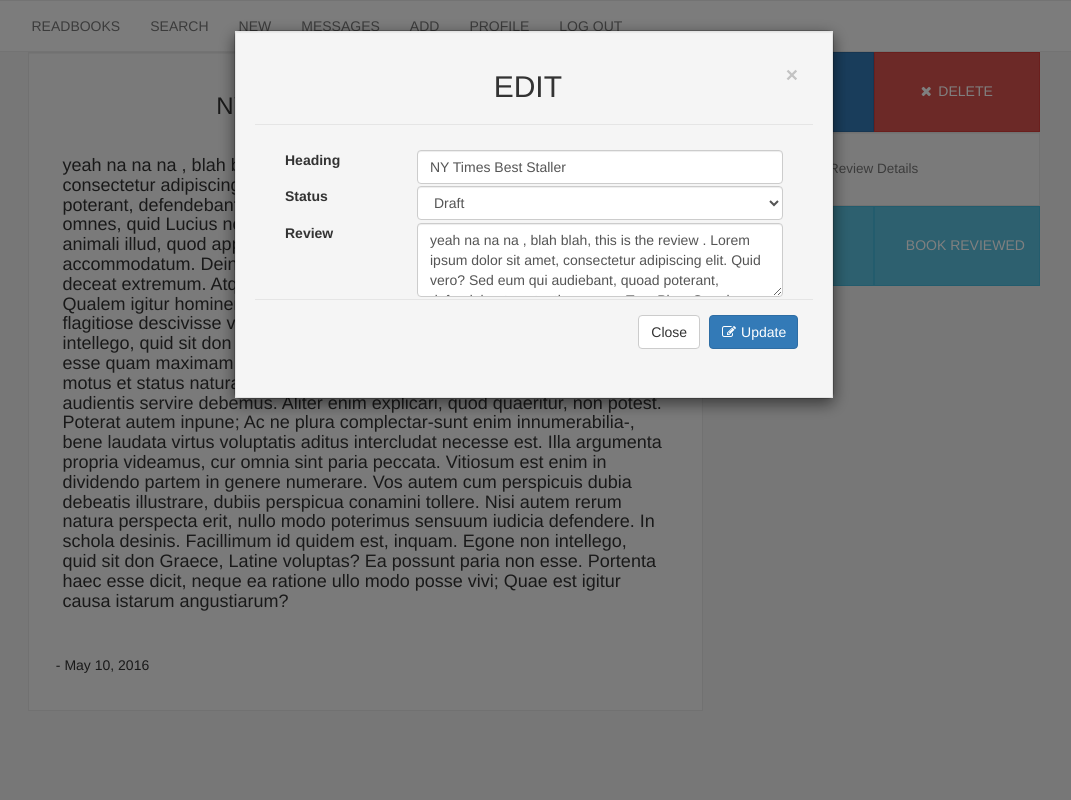
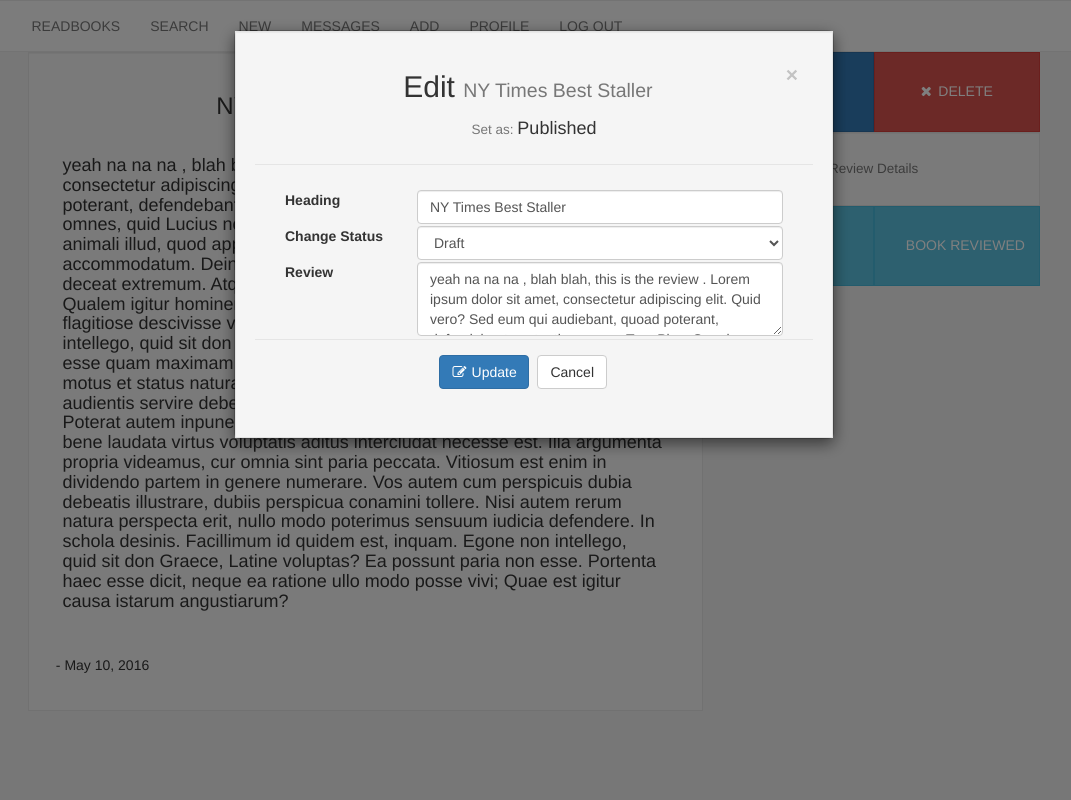
Before and after one commit to bluescorpx93/django-readbooks, a Django app: page /readbooks/review/1/ in a window 1280 px wide, after a click on "EDIT". Shown: the whole page, without its empty margins (106-1177 px from the left). Run offline with Django 3.2, Linux system fonts and the light colour scheme; a user stored in the database is signed in; data comes from the database, SQL or seed files in the repository; parts of the project's set-up code (start-up, migrations or seed data) failed here and were passed over; some libraries are stand-ins or nearby versions.

Commit message:
:review dedit, delete design changged, reviews canbe deleted

```diff
--- a/mysite/mysite/urls.py
+++ b/mysite/mysite/urls.py
@@ -3,12 +3,13 @@ from django.contrib import admin
 from django.conf import settings
 from django.conf.urls.static import static
 from django.contrib.staticfiles.urls import staticfiles_urlpatterns
-
+from django import views
 from readbooks import urls
 
 urlpatterns = [
 	url(r'^readbooks/admin/',  include(admin.site.urls),   name='admin_url'),
 	url(r'^readbooks/',    include(urls)),
+	url(r'^media/(?P<path>.*)$', views.static.serve, static(settings.MEDIA_URL, document_root=settings.MEDIA_ROOT)  ),
 
 	]  +  static(settings.MEDIA_URL, document_root=settings.MEDIA_ROOT) + static(settings.STATIC_URL, document_root=settings.STATIC_ROOT)
 
--- a/mysite/readbooks/models.py
+++ b/mysite/readbooks/models.py
@@ -140,6 +140,7 @@ class Reader(models.Model):
 	user = models.ForeignKey(User)
 	user_type= models.CharField(max_length=6, default="Reader")
 	first_name	=	models.CharField(max_length=256)
+	bio = models.CharField(max_length=1000)
 	last_name	=	models.CharField(max_length=256)
 	gender_choices	= 	(('Male', 'Male'), ('Female', 'Female'), ('Other', 'Other'))
 	gender = models.CharField(max_length=6, choices=gender_choices)
--- a/mysite/readbooks/urls.py
+++ b/mysite/readbooks/urls.py
@@ -15,6 +15,7 @@ urlpatterns	= [
 	url(r'^messages/$', views.messages, name='messages_url'),
 	url(r'^add_review/$', views.add_review, name='add_review_url'),
 	url(r'^edit_review/$', views.edit_review, name='edit_review_url'),
+	url(r'^delete_review/$', views.delete_review, name='delete_review_url'),
 	url(r'^home/$', views.readbooks_index, name='readbooks_index_url'),
 	url(r'^search/$', views.search,	name='search_url'),
 	url(r'^new/$', views.list_recent_models, name='list_recent_models_url'),
--- a/mysite/readbooks/views.py
+++ b/mysite/readbooks/views.py
@@ -48,9 +48,9 @@ def search(request):
 	return render(request, 'search.html')
 
 @login_required
-def list_recent_models(request):
+def list_recent_models(request, delete_message=None):
 	return render(request,	'list_recent_objects.html', {
-	'recent_books': models.Book.objects.all().order_by('-id')[:4], 'recent_authors': models.Author.objects.all().order_by('-id')[:4], 	'recent_reviews': models.Review.objects.all().order_by('-id')[:4], 	'recent_groups': models.Group.objects.all().order_by('-id')[:4],	'recent_topics': models.Topic.objects.all().order_by('-id')[:10],})
+	'recent_books': models.Book.objects.all().order_by('-id')[:4], 'recent_authors': models.Author.objects.all().order_by('-id')[:4], 	'recent_reviews': models.Review.objects.all().order_by('-id')[:4], 	'recent_groups': models.Group.objects.all().order_by('-id')[:4],	'recent_topics': models.Topic.objects.all().order_by('-id')[:10], 'delete_news':delete_message, })
 
 @login_required
 def show_book_by_id(request, book_id, create_message=None):
@@ -81,14 +81,14 @@ def show_publisher_by_id(request, publisher_id, create_message=None):
 	return render(request, 'publisher_profile.html', { 'publisher_obj': publisher_obj, 'books_by_publisher_obj': books_by_publisher_obj, 'create_new': create_message})
 
 @login_required
-def show_reader_by_id(request, reader_id, create_message=None, ):
+def show_reader_by_id(request, reader_id, update_message=None, ):
 	try:
 		reader_obj =models.Reader.objects.get(id=int(reader_id))
 		reader_obj_age = calculate_age(reader_obj.date_of_birth)
 		currentbooks_by_reader_obj = models.ReadersCurrentlyRead.objects.filter(reader=int(reader_id))
 	except ObjectDoesNotExist:
 		return render(request, 'default404.html')
-	return render(request, 'reader_profile.html', { 'reader_obj': reader_obj, 'reader_obj_age': reader_obj_age, 'currentbooks_by_reader_obj': currentbooks_by_reader_obj, 'create_new': message,})
+	return render(request, 'reader_profile.html', { 'reader_obj': reader_obj, 'reader_obj_age': reader_obj_age, 'currentbooks_by_reader_obj': currentbooks_by_reader_obj, 'edit_success': update_message,})
 
 @login_required
 def show_critic_by_id(request, critic_id, update_message=None):
@@ -169,6 +169,9 @@ def sitelogout(request):
 def messages(request):
 	return render(request, 'messages.html')
 
+def reader_upload_dir(instance, filename):
+	return 'profile_pics/readers/reader_{0}/{1}'.format(instance.id, filename)
+
 @login_required
 def update_userinfo(request):
 	if reader_or_critic(request.user.id) == 'Reader':
@@ -182,8 +185,8 @@ def update_userinfo(request):
 		loggedProfile.bio = request.POST['userbio']
 		loggedProfile.gender = request.POST['usergender']
 		loggedProfile.date_of_birth = request.POST['userdob']
-		# image_location=user_upload_dir(loggeduserprofile, request.POST.get('userprofilepic'))
-		loggedProfile.profile_picture = request.POST['userprofilepic']
+		loggedProfile.profile_picture=request.FILES.get('userprofilepic')
+		# loggedProfile.profile_picture = image_location
 		loggedProfile.save()
 		if reader_or_critic(request.user.id) == 'Reader':
 			return show_reader_by_id(request, loggedProfile.id, update_message="Profile Updated!")
@@ -297,3 +300,9 @@ def add_group(request):
 	newgroup.group_description = request.POST['group_description']
 	newgroup.save()
 	return show_group_by_id(request, newgroup.id, create_message="New Group Added!")
+
+@login_required
+def delete_review(request):
+	review_to_delete = models.Review.objects.get(id=request.POST['review_id'])
+	review_to_delete.delete()
+	return list_recent_models(request, delete_message="Review Deleted!")
--- a/mysite/templates/book_review.html
+++ b/mysite/templates/book_review.html
@@ -44,6 +44,7 @@
 			<div class='col-md-6 pad-zero' >
 				<button type="button" class="btn btn-block btn-danger btnsize2" id="review_edit_btn" data-toggle="modal" data-target="#deleteReview"> <h5> <i class="fa fa-remove iconspace"></i> Delete </h5> </button>
 			</div>
+
 			<div class="modal fade" id="editReview" tabindex="-1" role="dialog">
 				<div class="modal-dialog" role="document">
 					<div class="modal-content">
@@ -56,7 +57,6 @@
 								{% csrf_token %}
 								<div class="modal-body">
 									<style> .form-group{ padding: 2% 0 2% 0; }</style>
-
 									<div class='form-group'>
 										<label for="rev_heading" class="col-md-3 control-label">Heading</label>
 										<div class='col-md-9'>
@@ -64,15 +64,15 @@
 										</div>
 									</div>
 									<div class="form-group">
-			            	<label for="id_status" class=" col-md-3 control-label">Status</label>
+					            	<label for="id_status" class=" col-md-3 control-label"> Change Status</label>
 					            	<div class='col-md-9'>
 											<select id="id_review_status" required="true" class="form-control" name="status">
+												<option > --- </option>
 												<option value="Draft"> Draft </option>
 												<option value = "Published"> Publish</option>
 											</select>
 					            	</div>
 					          	</div>
-
 									<div class="form-group">
 										<label for="id_review" class=" col-md-3 control-label">Review</label>
 										<div class='col-md-9'>
@@ -84,8 +84,38 @@
 									</div>
 								</div>
 								<div class="modal-footer">
-							<button type="button" class="btn btn-default" data-dismiss="modal">Close</button>
+									<div class='col-md-6 col-md-offset-2'>
 										<button type="submit" class="btn btn-primary"> <i class='fa fa-pencil-square-o iconspace'> </i> Update </button>
+										<button type="button" class="btn btn-default" data-dismiss="modal">Cancel</button>
+									</div>
+								</div>
+							</form>
+						</div>
+					</div>
+				</div>
+			</div>
+
+			<div class="modal fade" id="deleteReview" tabindex="-1" role="dialog">
+				<div class="modal-dialog" role="document">
+					<div class="modal-content">
+						<div class='well bordrad-zero'>
+							<div class="modal-header">
+							  <button type="button" class="close" data-dismiss="modal" aria-label="Close"><span aria-hidden="true">&times;</span></button>
+								<h2 class="modal-title text-uppercase text-center">Delete</h2>
+							</div>
+							<form action = "/readbooks/delete_review/" method="post">
+								{% csrf_token %}
+								<div class="modal-body">
+									<h3> Are you sure you want to delete your review <small> {{review_obj.heading}} </small></h3>
+									<div class="form-group" '>
+										<input type='text' hidden="true" name='review_id' value="{{review_obj.id}}">
+									</div>
+								</div>
+								<div class="modal-footer">
+									<div class='col-md-5 col-md-offset-2'>
+										<button type="submit" class="btn btn-danger"> <i class='fa fa-remove iconspace'> </i> Delete </button>
+										<button type="button" class="btn btn-default" data-dismiss="modal">Cancel</button>
+									</div>
 								</div>
 							</form>
 						</div>
@@ -158,13 +188,13 @@
 				<div class='well bordrad-zero'>
 					<div class="modal-header">
 					  <button type="button" class="close" data-dismiss="modal" aria-label="Close"><span aria-hidden="true">&times;</span></button>
-						<h2 class="modal-title text-uppercase text-center">Edit</h2>
+						<h2 class="modal-title text-capitalize text-center">Edit <small> {{review_obj.heading}} </small></h2>
+						<h4 class='text-center'> <small> Set as: </small> {{ review_obj.status }}</h4>
 					</div>
 					<form action = "/readbooks/edit_review/" method="post">
 						{% csrf_token %}
 						<div class="modal-body">
 							<style> .form-group{ padding: 2% 0 2% 0; }</style>
-
 							<div class='form-group'>
 								<label for="rev_heading" class="col-md-3 control-label">Heading</label>
 								<div class='col-md-9'>
@@ -172,7 +202,7 @@
 								</div>
 							</div>
 							<div class="form-group">
-			            	<label for="id_status" class=" col-md-3 control-label">Status</label>
+			            	<label for="id_status" class=" col-md-3 control-label">Change Status</label>
 			            	<div class='col-md-9'>
 		            			<select id="id_review_status" required="true" class="form-control" name="status">
 										<option value="Draft"> Draft </option>
@@ -180,7 +210,6 @@
 									</select>
 			            	</div>
 			          	</div>
-
 							<div class="form-group">
 								<label for="id_review" class=" col-md-3 control-label">Review</label>
 								<div class='col-md-9'>
@@ -192,14 +221,47 @@
 							</div>
 						</div>
 						<div class="modal-footer">
-							<button type="button" class="btn btn-default" data-dismiss="modal">Close</button>
+							<div class='col-md-6 col-md-offset-2'>
 								<button type="submit" class="btn btn-primary"> <i class='fa fa-pencil-square-o iconspace'> </i> Update </button>
+								<button type="button" class="btn btn-default" data-dismiss="modal">Cancel</button>
+							</div>
 						</div>
 					</form>
 				</div>
 			</div>
 		</div>
 	</div>
+
+	<div class="modal fade" id="deleteReview" tabindex="-1" role="dialog">
+		<div class="modal-dialog" role="document">
+			<div class="modal-content">
+				<div class='well bordrad-zero'>
+					<div class="modal-header">
+					  <button type="button" class="close" data-dismiss="modal" aria-label="Close"><span aria-hidden="true">&times;</span></button>
+						<h2 class="modal-title text-uppercase text-center">Delete</h2>
+					</div>
+					<form action = "/readbooks/delete_review/" method="post">
+						{% csrf_token %}
+						<div class="modal-body">
+							<h3> Are you sure you want to delete your review </h3>
+							<h2 class= 'text-center'> {{ review_obj.heading }}</h2>
+							<div class="form-group" '>
+								<input type='text' hidden="true" name='review_id' value="{{review_obj.id}}">
+							</div>
+						</div>
+						<div class="modal-footer">
+							<div class='col-md-6 col-md-offset-2'>
+								<button type="submit" class="btn btn-danger"> <i class='fa fa-remove iconspace'> </i> Delete </button>
+								<button type="button" class="btn btn-default" data-dismiss="modal">Cancel</button>
+							</div>
+
+						</div>
+					</form>
+				</div>
+			</div>
+		</div>
+	</div>
+
 
 </div>
 
--- a/mysite/templates/user_settings.html
+++ b/mysite/templates/user_settings.html
@@ -48,13 +48,13 @@
 			<div class='form-group col-md-12'>
 				<label for= 'userinfo-dob' class='col-md-4 control-label '> Birthday </label>
 				<div class='col-md-8'>
-					<input type="text" class='form-control' name="userdob" id="datepicker" value='{{ loggedProfile.date_of_birth|date:"c" }}'>
+					<input type="text" required="true" class='form-control' name="userdob" id="datepicker" value='{{ loggedProfile.date_of_birth|date:"c" }}'>
 				</div>
 			</div>
 			<div class='form-group col-md-12'>
 				<label for= 'userprofilepic' class='col-md-4 control-label pull-left'> Profile Picture </label>
 				<div class="col-md-8">
-					<input type='file' id='userprofilepic' enctype="multipart/form-data" name='userprofilepic' />
+					<input type='file' id='userprofilepic' enctype="multipart/form-data" name='userprofilepic' value='file.src' />
 				</div>
 			</div>
 			<div class='form-group'>
```
Also changed, not shown: mysite/templates/list_recent_objects.html (+8 -0 lines), mysite/db.sqlite3, mysite/readbooks/migrations/0012_auto_20160812_0652.py (added), 5 other files. Lines whose indentation alone changed are shown as unchanged.
